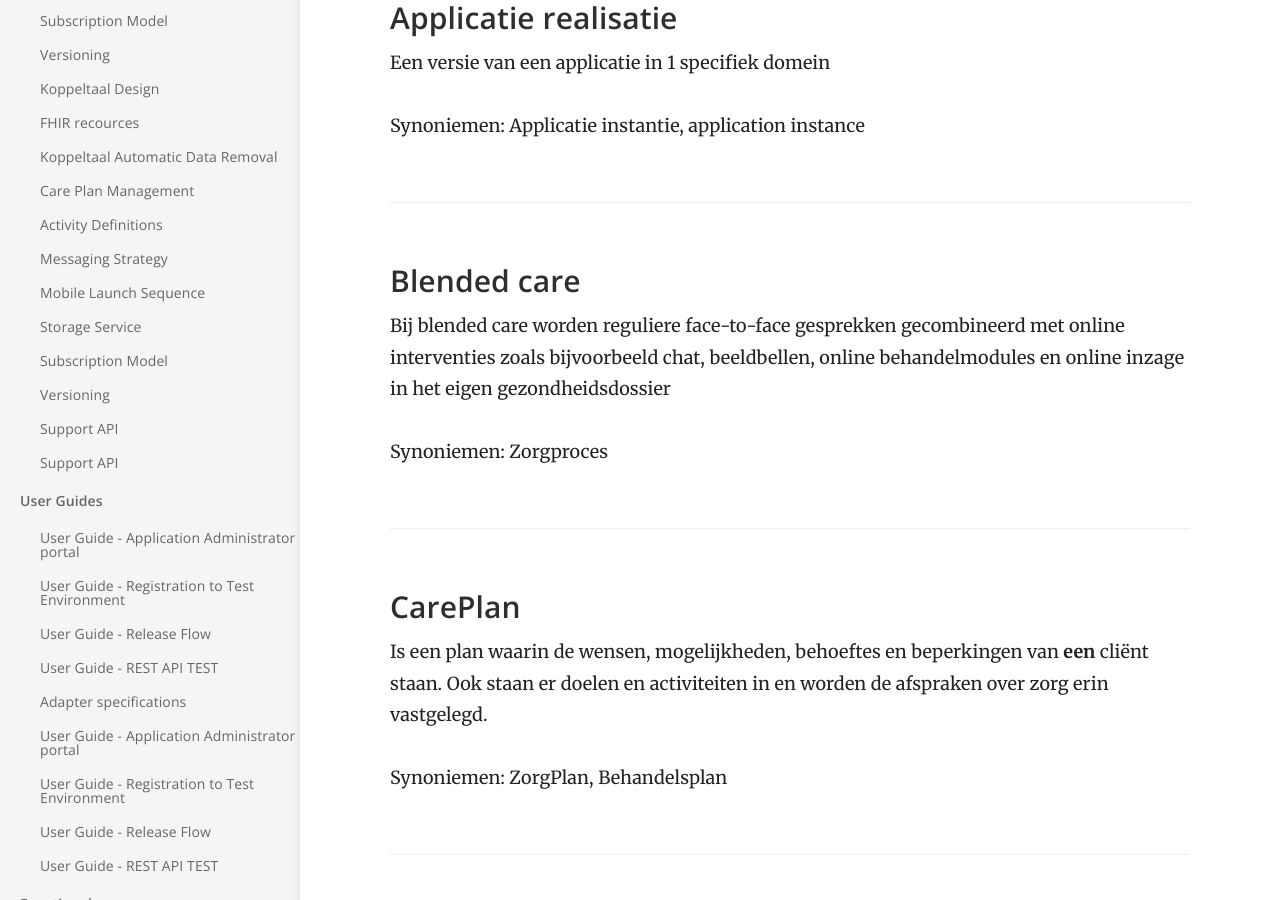
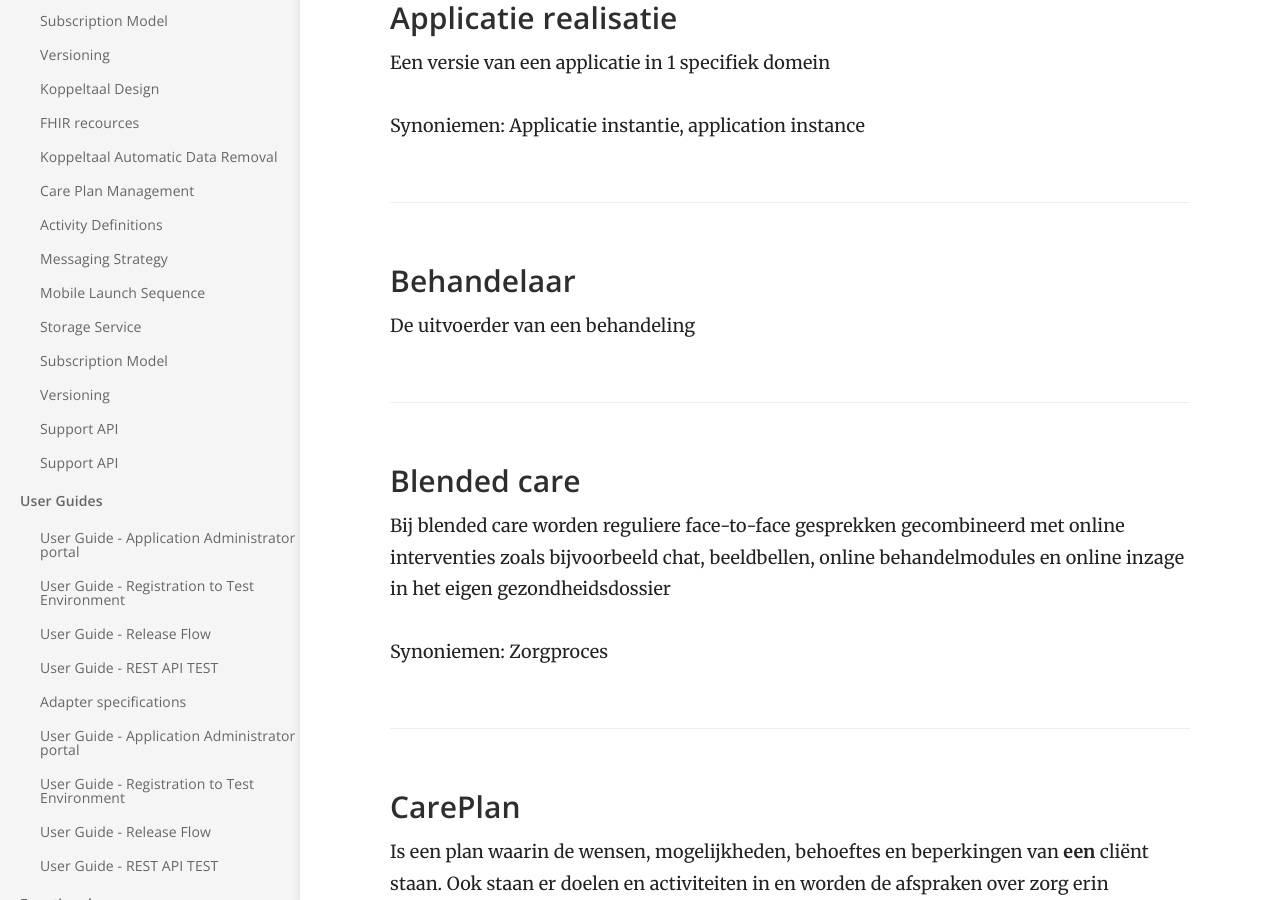
Before and after one commit to Koppeltaal/Koppeltaal-Documentation, a Jekyll site: the page built from woordenlijst.md, in a window 1280 px wide and 900 px high, scrolled down 665 px. Built offline with Jekyll 4.4.1, drawn with Linux system fonts in a browser that asks for light colours; our own code applies the rules of GitHub Pages for plain Markdown files.

Commit message:
GitBook: [master] one page modified

```diff
--- a/woordenlijst.md
+++ b/woordenlijst.md
@@ -11,6 +11,10 @@ Synoniemen: Application, App
 Een versie van een applicatie in 1 specifiek domein
 
 Synoniemen: Applicatie instantie, application instance
+
+### Behandelaar
+
+De uitvoerder van een behandeling
 
 ### Blended care
 
```
